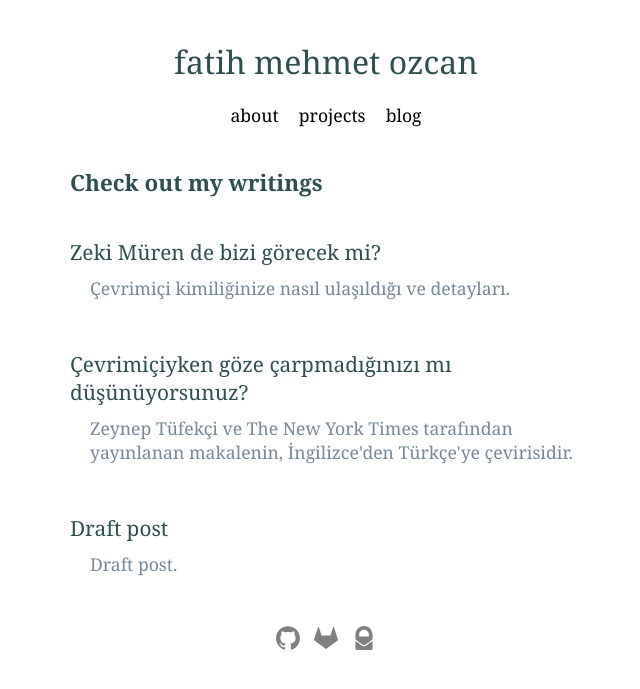
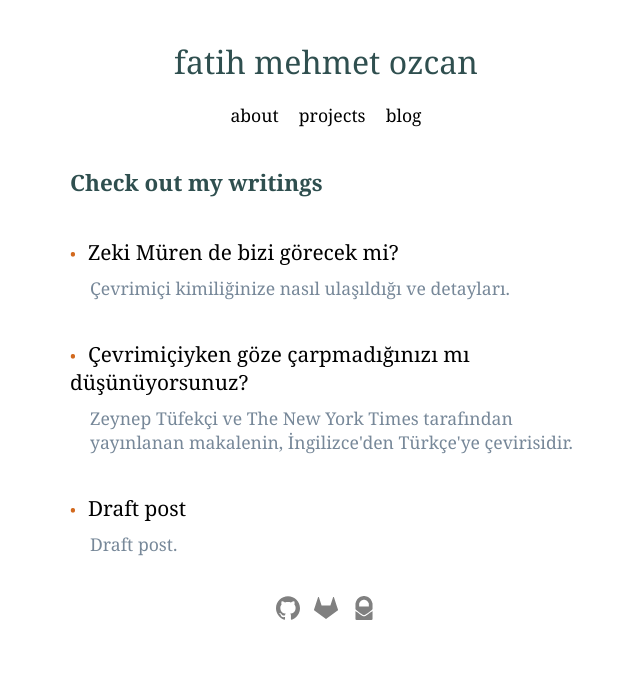
Before and after one commit to fatihmeh/fatihmeh.github.io, a Jekyll site: the page built from blog/index.html, in a window 1280 px wide. Shown: the top 689 px of the page, without its empty margins (314-954 px from the left). Built offline with Jekyll 4.4.1, drawn with Linux system fonts in a browser that asks for light colours.

Commit message:
Update main.css

```diff
--- a/css/main.css
+++ b/css/main.css
@@ -75,10 +75,15 @@ a:hover {
   color:black;
 }
 .ul-blog-list,  .ul-blog-list li {
-  list-style-type:none; margin-bottom: 50px; margin-top: 40px;
+list-style-type:none; margin-bottom: 40px; margin-top: 40px;
+}
+.ul-blog-list li:before {
+  content: "•";
+  padding-right: 8px;
+  color: chocolate;
 }
 .blog-title {
-  font-size: 1.3rem; color:DarkSlateGray;
+  font-size: 1.3rem; color:black;
 }
 .blog-excerpt {
   color: lightslategray; margin-top:10px; margin-bottom:10px; font-size:1.1rem; padding-left:20px;
```
